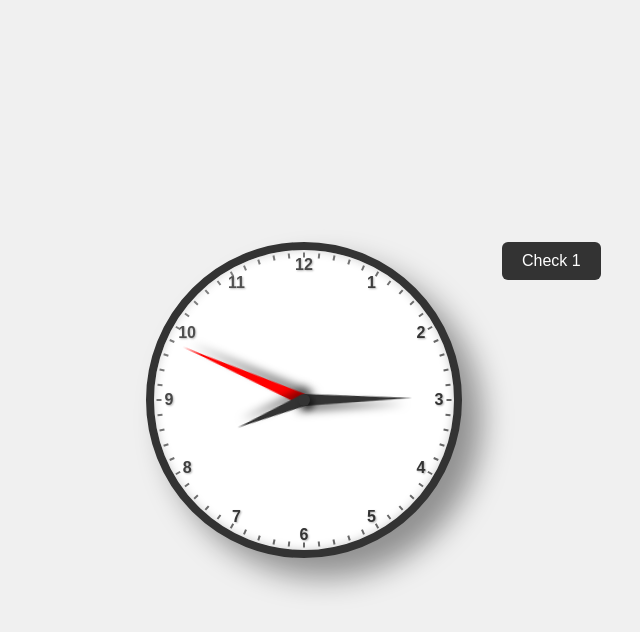
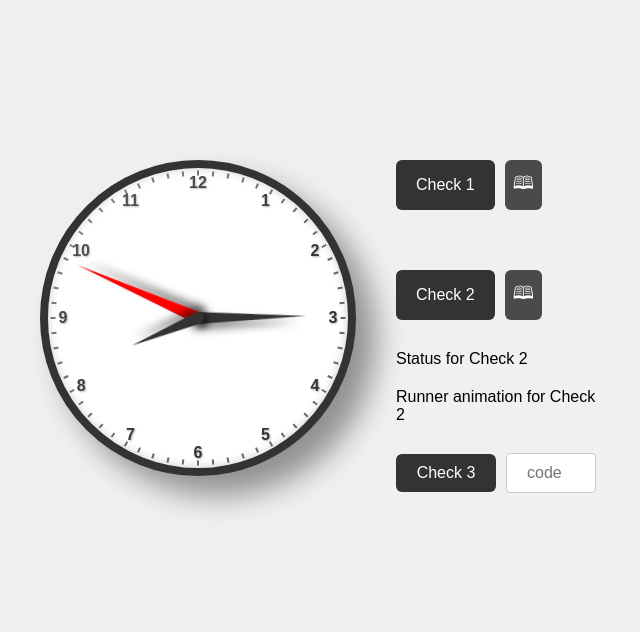
Before and after one commit to 11tdlong/repo1, a website: page index.html in a window 1280 px wide. Shown: the whole page, without its empty margins (216-856 px from the left). Drawn offline with nearby package versions, Linux system fonts and the light colour scheme.

Commit message:
Update index.html

```diff
--- a/index.html
+++ b/index.html
@@ -5,6 +5,21 @@
   <meta name="viewport" content="width=device-width, initial-scale=1.0"/>
   <title>Analog Clock with Runner</title>
   <style>
+	button:nth-of-type(2) {
+	  background: #333;
+	  color: white;
+	}
+
+	button.icon-only {
+	  padding: 10px 8px; /* compact spacing */
+	  font-size: 18px;
+	  background-color: #4a4a4a; /* slate gray */
+	  color: white;
+	  border: none;
+	  border-radius: 6px;
+	  cursor: pointer;
+}
+
 	.clock {
 	  width: 300px;
 	  height: 300px;
@@ -65,17 +80,18 @@
 	body {
 	  margin: 0;
 	  background: #f0f0f0;
-      display: flex;
-      justify-content: center;
-      align-items: center;
+	  font-family: sans-serif;
 	  height: 100vh;
-      font-family: sans-serif;
+	  width: 100vw;
+	  position: relative;
 	}
 
 	.container {
+	  position: absolute;
+	  top: 20%;
+	  left: 20%;
 	  display: flex;
 	  align-items: flex-start;
-      position: relative;
 	}
 
     .clock {
@@ -256,6 +272,29 @@
         width: auto;
       }
     }
+	.check-button {
+  padding: 10px 20px;
+  font-size: 16px;
+  min-width: 100px; /* or match Check 1's width */
+  background-color: #333;
+  color: white;
+  border: none;
+  border-radius: 6px;
+  cursor: pointer;
+}
+
+.check-input {
+  padding: 10px 20px; /* match button padding */
+  font-size: 16px;     /* match button font size */
+  width: 50%;
+  max-width: 100px;
+  border: 1px solid #ccc;
+  border-radius: 4px;
+  box-sizing: border-box; /* ensures padding doesn't overflow */
+}
+
+
+
   </style>
 </head>
 <body>
@@ -269,12 +308,27 @@
 
     <div class="button-container">
       <div class="align-left">
+		<div style="display: flex; gap: 10px;">
 		  <button onclick="startProcess()">Check 1</button>
+		  <button onclick="toggleFold()" class="icon-only">🕮</button>
+		</div>
         <div class="status" id="status">
 			<div id="trigger-msg"></div>
 		</div>
 		<div class="runner-text" id="runner">
 			<span>R</span><span>U</span><span>N</span><span>N</span><span>I</span><span>N</span><span>G</span>
+		</div>
+		<div style="display: flex; gap: 10px; margin-top: 10px;">
+			<button onclick="startProcess2()">Check 2</button>
+			<button onclick="toggleFold2()" class="icon-only">🕮</button>
+		</div>
+		<div id="status2">Status for Check 2</div>
+		<div id="runner2">Runner animation for Check 2</div>
+		<div style="display: flex; gap: 10px; margin-top: 10px; align-items: center;">
+		  <button id="check3" class="check-button" onclick="startProcess3()">Check 3</button>
+		  <input type="text" id="input3" class="check-input" style="transform: translateY(-5px);" placeholder="code" />
+
+
 		</div>
 
       </div>
@@ -439,6 +493,34 @@
 
 	  return '⚠️ Relevant log section not found.';
 	}
+	function toggleFold() {
+	  const status = document.getElementById('status');
+	  const hasContent = status.textContent.trim().length > 0;
+
+	  if (!hasContent) return; // Do nothing if there's no content
+
+	  const isHidden = status.style.display === 'none';
+	  status.style.display = isHidden ? 'block' : 'none';
+	}
+	function startProcess2() {
+	  // Placeholder for Check 2 logic
+	}
+
+	function toggleFold2() {
+	  const status = document.getElementById('status2');
+	  const runner = document.getElementById('runner2');
+	  const hasContent = status.textContent.trim().length > 0;
+
+	  if (!hasContent) return;
+
+	  const isHidden = status.style.display === 'none';
+	  status.style.display = isHidden ? 'block' : 'none';
+	  runner.style.display = isHidden ? 'flex' : 'none';
+	}
+
+	function startProcess3() {
+	  // Placeholder for Check 3 logic
+	}
 
   </script>
 </body>
```
Lines whose indentation alone changed are shown as unchanged.
